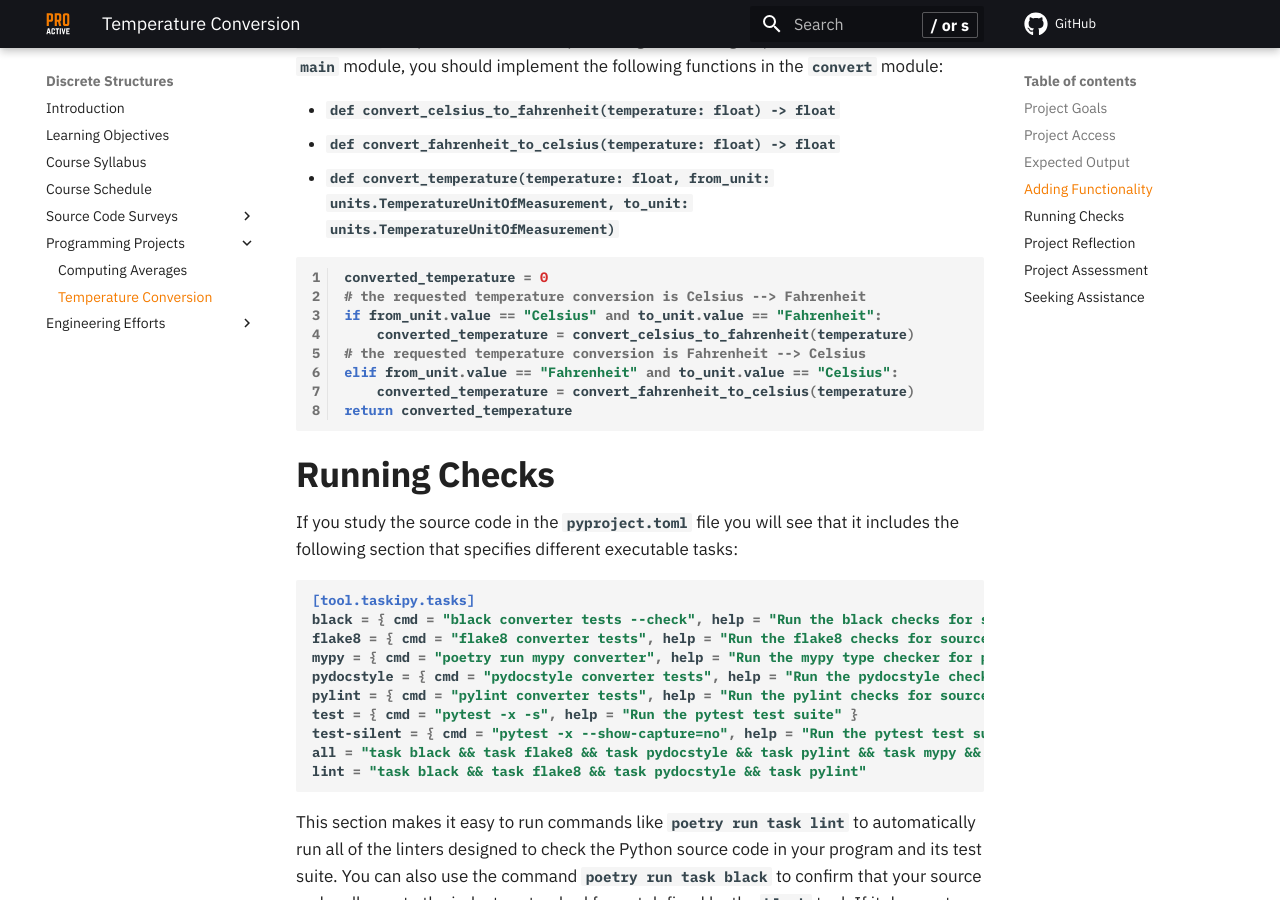
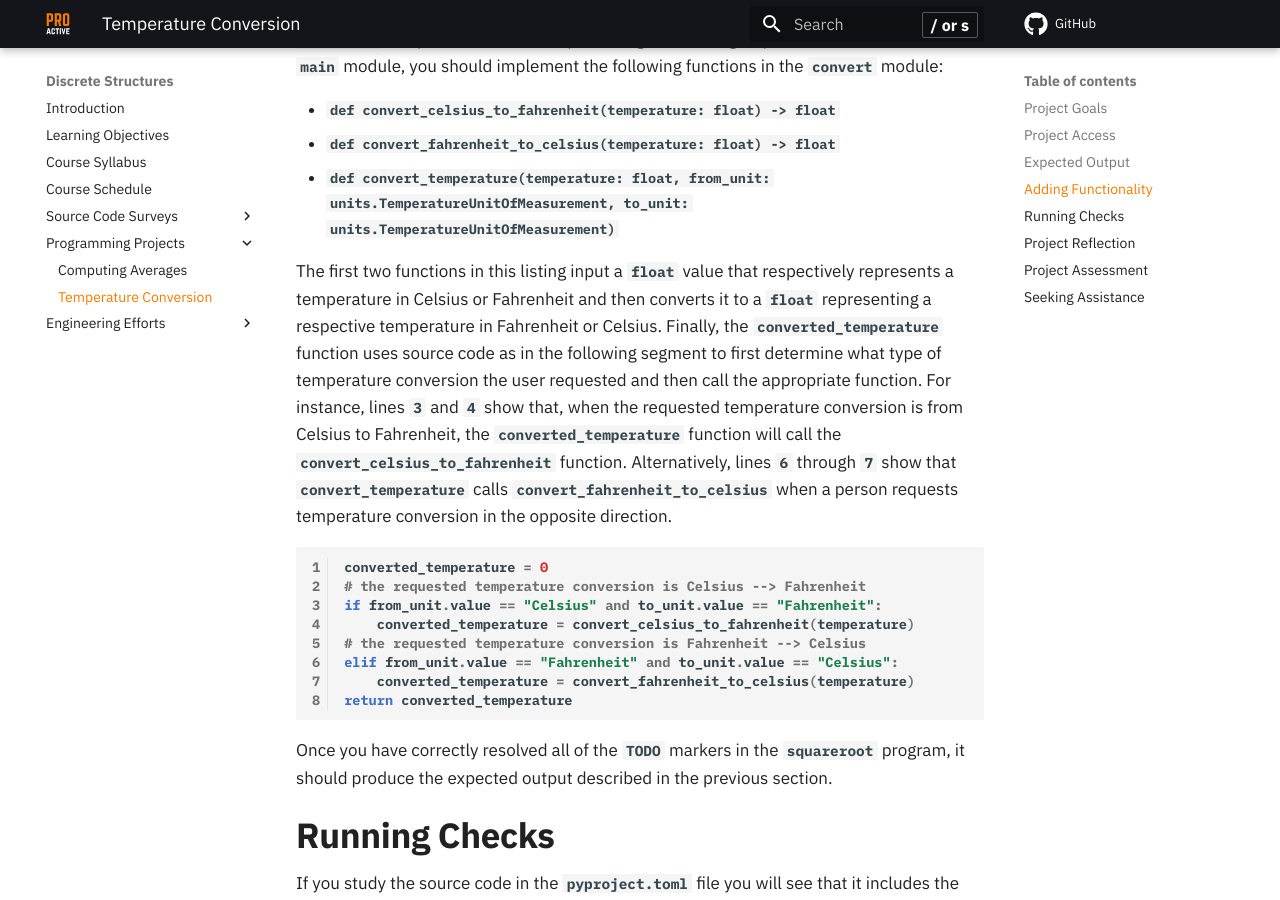
Before and after one commit to ProactiveProgrammers/www.proactiveprogrammers.com, an MkDocs documentation site: the page built from docs/discrete-structures/programming-projects/temperature-conversion.md, in a window 1280 px wide and 900 px high, scrolled down 2286 px. Built offline with MkDocs 1.6.1 and Material for MkDocs 9.7.7, drawn with Linux system fonts in a browser that asks for light colours; comment, search, counter and statistics services are not loaded.

Commit message:
fix: Correct wording mistake in temperature-conversion content on features.

````diff
--- a/docs/discrete-structures/programming-projects/temperature-conversion.md
+++ b/docs/discrete-structures/programming-projects/temperature-conversion.md
@@ -108,6 +108,18 @@ functions in the `convert` module:
 - `def convert_fahrenheit_to_celsius(temperature: float) -> float`
 - `def convert_temperature(temperature: float, from_unit: units.TemperatureUnitOfMeasurement, to_unit: units.TemperatureUnitOfMeasurement)`
 
+The first two functions in this listing input a `float` value that respectively
+represents a temperature in Celsius or Fahrenheit and then converts it to a
+`float` representing a respective temperature in Fahrenheit or Celsius. Finally,
+the `converted_temperature` function uses source code as in the following
+segment to first determine what type of temperature conversion the user
+requested and then call the appropriate function. For instance, lines `3` and
+`4` show that, when the requested temperature conversion is from Celsius to
+Fahrenheit, the `converted_temperature` function will call the
+`convert_celsius_to_fahrenheit` function. Alternatively, lines `6` through `7`
+show that `convert_temperature` calls `convert_fahrenheit_to_celsius` when a
+person requests temperature conversion in the opposite direction.
+
 ```python linenums="1"
 converted_temperature = 0
 # the requested temperature conversion is Celsius --> Fahrenheit
@@ -118,6 +130,10 @@ elif from_unit.value == "Fahrenheit" and to_unit.value == "Celsius":
     converted_temperature = convert_fahrenheit_to_celsius(temperature)
 return converted_temperature
 ```
+
+Once you have correctly resolved all of the `TODO` markers in the `squareroot`
+program, it should produce the expected output described in the previous
+section.
 
 ## Running Checks
 
````
